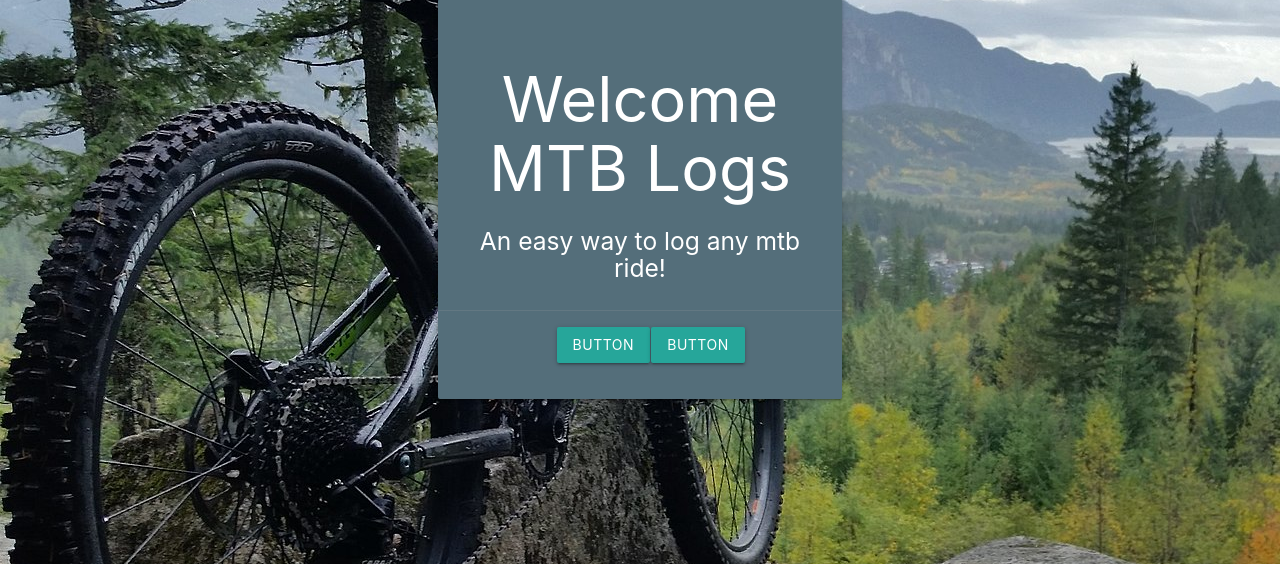
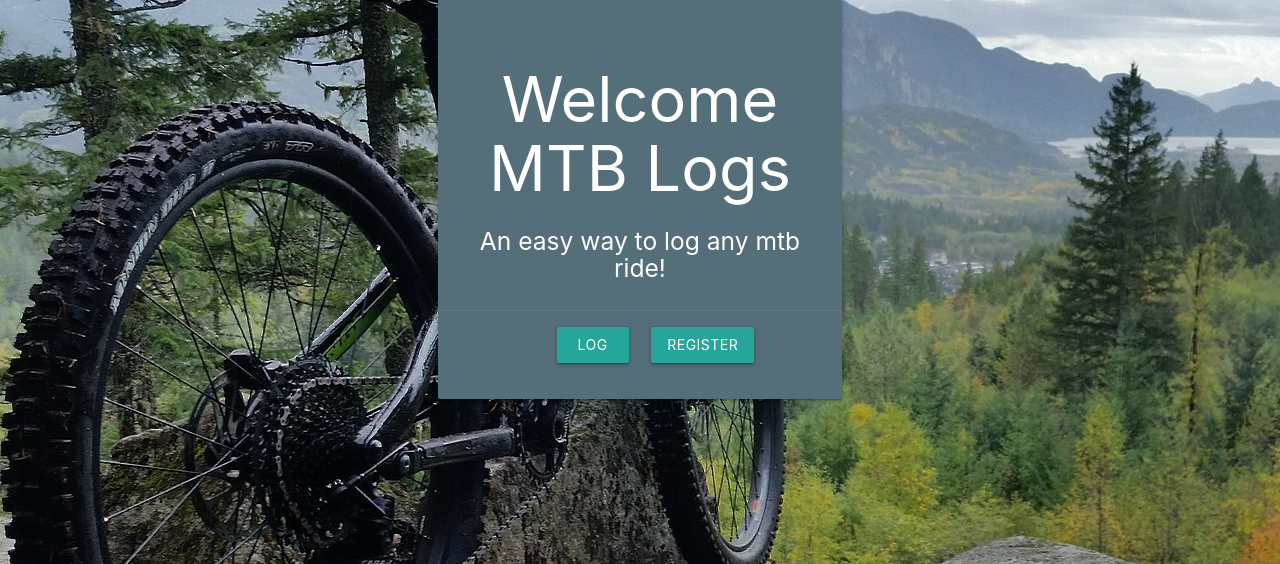
Before and after one commit to jamesigibbs/MS3-MTBLog, a Flask app: page / in a window 1280 px wide. Shown: the part 189-753 px from the top of the page. Run offline with Flask 2, Linux system fonts and the light colour scheme; data that the repository does not hold is empty; some libraries are stand-ins or nearby versions.

Commit message:
Landing Page Saved

```diff
--- a/templates/home.html
+++ b/templates/home.html
@@ -20,10 +20,10 @@
                         <div class="row">
                             <div class="col s3"></div>
                             <div class="col s3 center-align">
-                                <a class="waves-effect waves-light btn">button</a>
+                                <a class="waves-effect waves-light btn">Log In</a>
                             </div>
                             <div class="col s3 center-align">
-                                <a class="waves-effect waves-light btn">button</a>
+                                <a class="waves-effect waves-light btn">Register</a>
                             </div>
                         </div>
                     </div>
```
